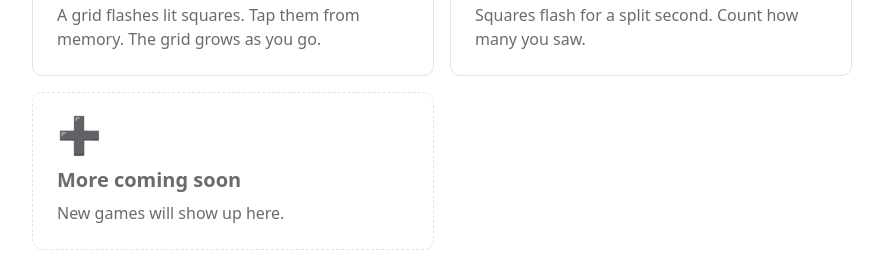
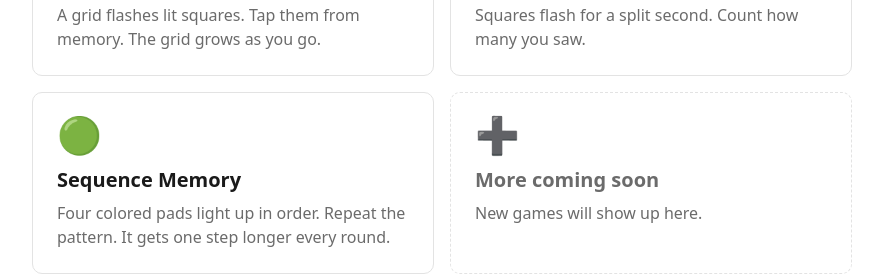
Before and after one commit to CooperDXSF9721/PuzzleGameSite, a plain HTML site: page index.html in a window 1280 px wide. Shown: the part 697-973 px from the top of the page, without its empty margins (198-1081 px from the left). Drawn offline with Linux system fonts and the light colour scheme.

Commit message:
Update index.html

```diff
--- a/index.html
+++ b/index.html
@@ -21,6 +21,7 @@
       <a class="card" href="#size"><div class="ic">📏</div><h3>Size Match</h3><p>Two things, one fixed. Resize the other until the scale matches real life.</p></a>
       <a class="card" href="#memory"><div class="ic">🧠</div><h3>Pattern Memory</h3><p>A grid flashes lit squares. Tap them from memory. The grid grows as you go.</p></a>
       <a class="card" href="#count"><div class="ic">👁️</div><h3>Quick Count</h3><p>Squares flash for a split second. Count how many you saw.</p></a>
+      <a class="card" href="#sequence"><div class="ic">🟢</div><h3>Sequence Memory</h3><p>Four colored pads light up in order. Repeat the pattern. It gets one step longer every round.</p></a>
       <div class="card soon"><div class="ic">➕</div><h3>More coming soon</h3><p>New games will show up here.</p></div>
     </div>
     <div class="spacer"></div>
```
